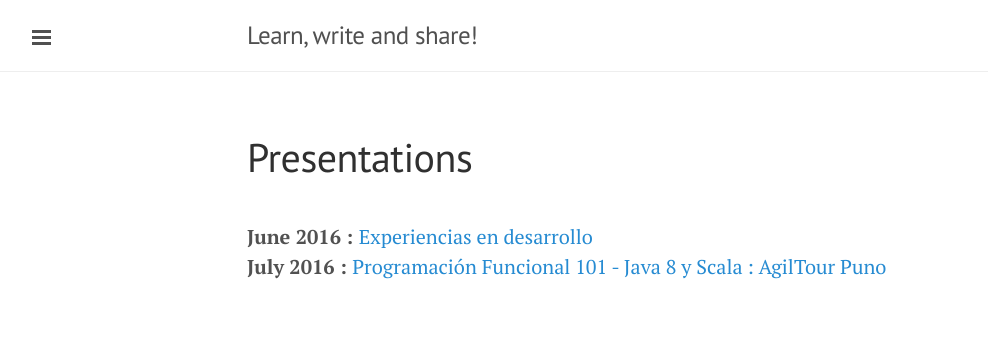
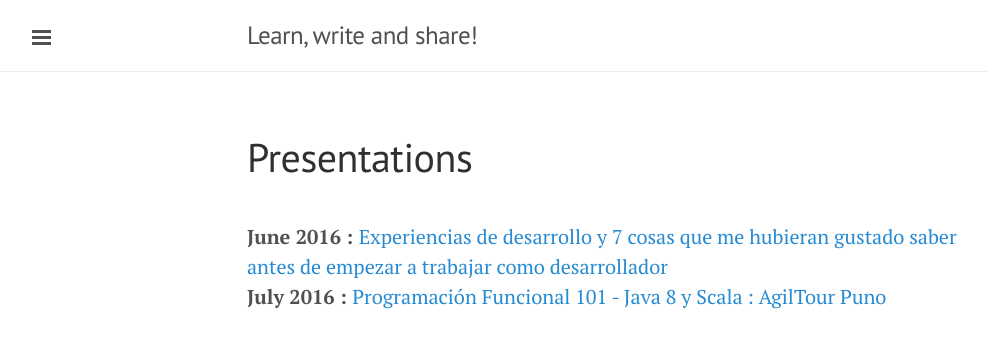
Before and after one commit to munilvc/munilvc.github.io, a Jekyll site: the page built from presentations.md, in a window 1280 px wide. Shown: the top 348 px of the page, without its empty margins (1-989 px from the left). Built offline with Jekyll 4.4.1, drawn with Linux system fonts in a browser that asks for light colours; Markdown is read by kramdown in place of the engine named in the settings.

Commit message:
Update presentations.md

```diff
--- a/presentations.md
+++ b/presentations.md
@@ -4,7 +4,7 @@ title: Presentations
 ---
 <div style="padding: 0;margin: 0;text-align: left;">
 <br>
-<b>June 2016 : </b> <a href="https://docs.google.com/presentation/d/1yu6t6Gn20KKe7PX0A7KjFZC0iV8a0ne4a_5kJ4sviJY/edit?usp=sharing" target="_blank" > Experiencias en desarrollo</a>
+<b>June 2016 : </b> <a href="https://docs.google.com/presentation/d/1yu6t6Gn20KKe7PX0A7KjFZC0iV8a0ne4a_5kJ4sviJY/edit?usp=sharing" target="_blank" > Experiencias de desarrollo y 7 cosas que me hubieran gustado saber antes de empezar a trabajar como desarrollador</a>
 <br>
 <b>July 2016 : </b> <a href="https://docs.google.com/presentation/d/1NW_D9UUWuPTVJRXzTAr8aAOPa-OO-LsiJDqe-vy3KLs/edit?usp=sharing" target="_blank" > Programación Funcional 101 - Java 8 y Scala : AgilTour Puno</a>
 </div>
```
